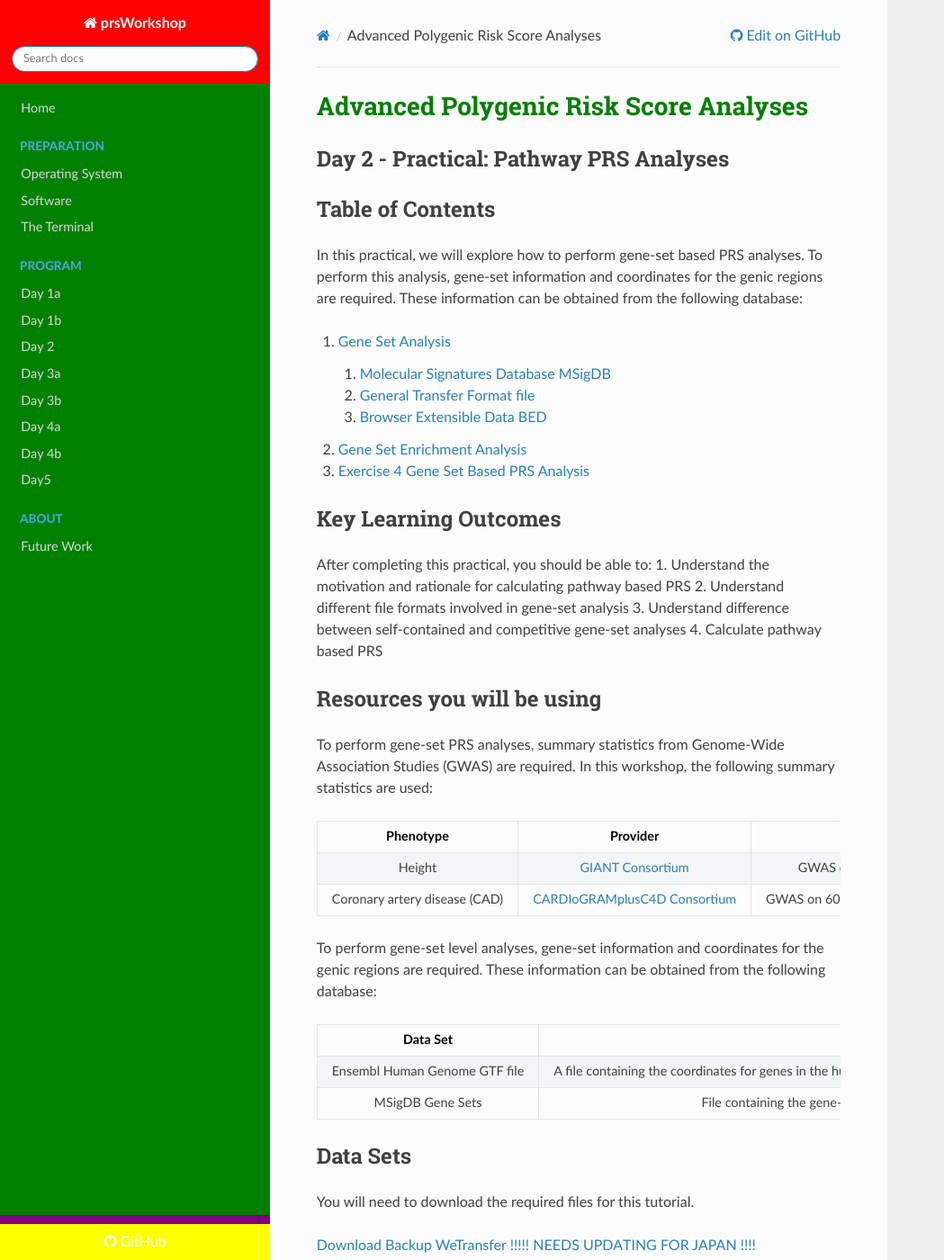
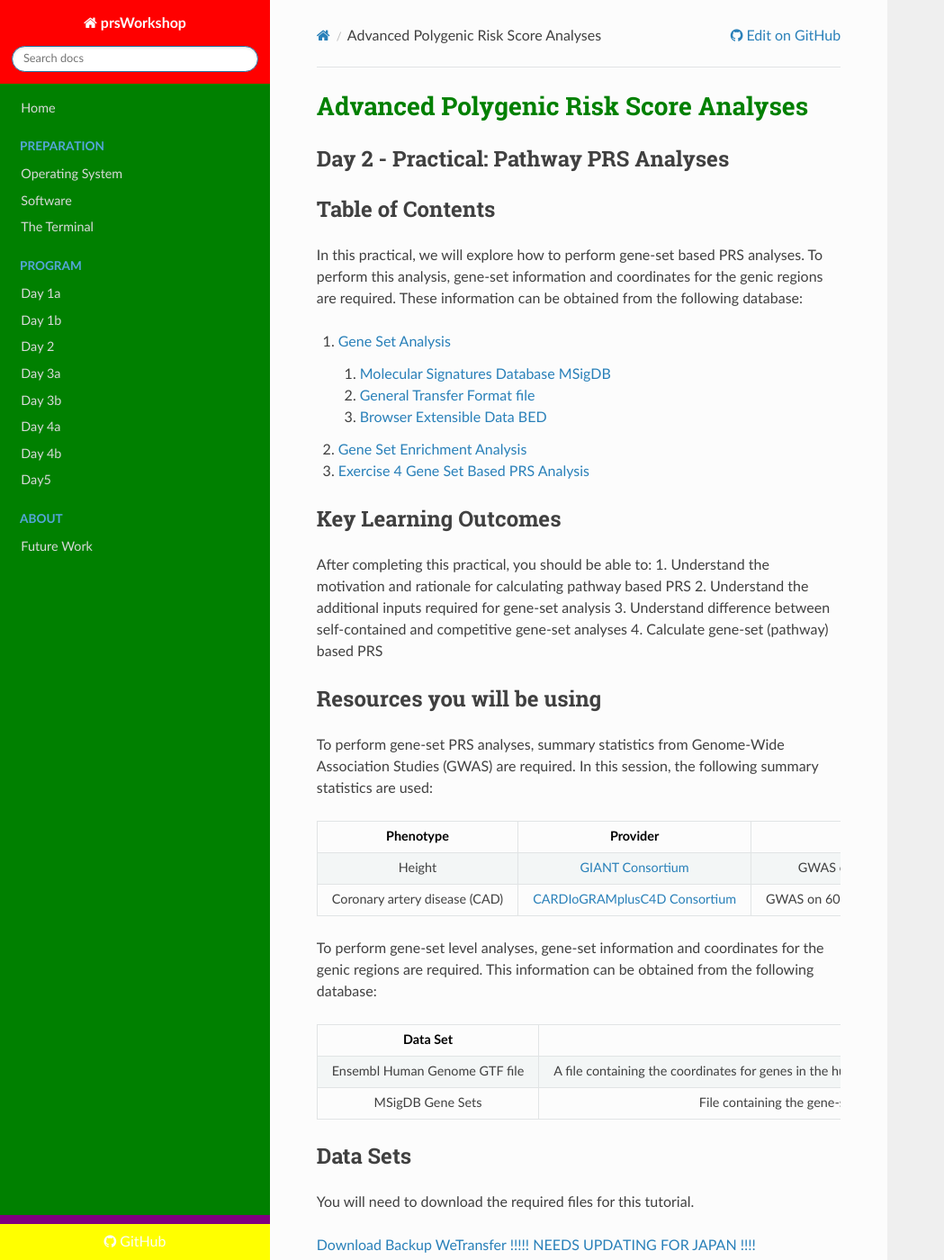
Before and after one commit to tadesouaiaia/prsWorkshop-website, an MkDocs documentation site: the page built from docs/Day2b.docx.md, in a window 1280 px wide and 1400 px high. Shown: the whole window at 90% size, without its empty margins (0-1049 px from the left). Built offline with MkDocs 1.6.1, drawn with Linux system fonts in a browser that asks for light colours; nearby versions of some CDN libraries; comment, search, counter and statistics services are not loaded; some of the changed text lies outside the part shown.

Commit message:
Update content Day2b.docx.md

```diff
--- a/docs/Day2b.docx.md
+++ b/docs/Day2b.docx.md
@@ -17,23 +17,23 @@
 ## Key Learning Outcomes
 After completing this practical, you should be able to:
   1. Understand the motivation and rationale for calculating pathway based PRS
-  2. Understand diﬀerent file formats involved in gene-set analysis
+  2. Understand the additional inputs required for gene-set analysis
   3. Understand diﬀerence between self-contained and competitive gene-set analyses
-  4. Calculate pathway based PRS
+  4. Calculate gene-set (pathway) based PRS
 
 ## Resources you will be using
-To perform gene-set PRS analyses, summary statistics from Genome-Wide Association Studies (GWAS) are required. In this workshop, the following summary statistics are used:
+To perform gene-set PRS analyses, summary statistics from Genome-Wide Association Studies (GWAS) are required. In this session, the following summary statistics are used:
 
 |**Phenotype**|**Provider**|**Description**|**Download Link**|
 |:---:|:---:|:---:|:---:|
 |Height|[GIANT Consortium](https://portals.broadinstitute.org/collaboration/giant/index.php/GIANT_consortium_data_files)|GWAS of height on 253,288 individuals| [Link](https://portals.broadinstitute.org/collaboration/giant/images/0/01/GIANT_HEIGHT_Wood_et_al_2014_publicrelease_HapMapCeuFreq.txt.gz)|
 |Coronary artery disease (CAD)|[CARDIoGRAMplusC4D Consortium](http://www.cardiogramplusc4d.org/)|GWAS on 60,801 CAD cases and 123,504 controls| [Link](http://www.cardiogramplusc4d.org/media/cardiogramplusc4d-consortium/data-downloads/cad.additive.Oct2015.pub.zip)|
 
-To perform gene-set level analyses, gene-set information and coordinates for the genic regions are required. These information can be obtained from the following database:
+To perform gene-set level analyses, gene-set information and coordinates for the genic regions are required. This information can be obtained from the following database:
 
 |**Data Set**|**Description**|**Download Link**|
 |:---:|:---:|:---:|
-|Ensembl Human Genome GTF file|A file containing the coordinates for genes in the human genome. Used by PRSice to map the SNPs onto genic regions| [Link](https://ftp.ensembl.org/pub/release-109/gtf/homo_sapiens/) |
+|Ensembl Human Genome GTF file|A file containing the coordinates for genes in the human genome. Used by PRSet to map the SNPs onto genic regions| [Link](https://ftp.ensembl.org/pub/release-109/gtf/homo_sapiens/) |
 |MSigDB Gene Sets | File containing the gene-set information. *Free registration required.*| [Download here after registration](http://software.broadinstitute.org/gsea/msigdb/download_file.jsp?filePath=/resources/msigdb/6.1/h.all.v6.1.symbols.gmt)|
 
 
@@ -84,8 +84,10 @@
 ---
 <a href="#top">[Back to Top](#table-of-contents)</a>
 
-## Gene Set Analysis
-Currently, most PRS analyses have been performed on a genome-wide scale, disregarding the underlying biological pathways. Udler et al. 2018 suggest that grouping Single Nucleotide Polymorphisms (SNPs) into biological functional groups can lead to PRS that are more relevant to clinical risk. In this practical, we will go through some common file formats for gene-set analysis and will then calculate some gene-set (or pathway) based PRS.
+## Motivation and rationale for calculating gene-sest (pathway) based PRS analysis
+Currently, most PRS analyses have been performed on a genome-wide scale, disregarding the underlying biological pathways.
+
+In this practical, we will go through some common file formats for gene-set analysis and will then calculate some gene-set (or pathway) based PRS.
 
 ### Molecular Signatures Database MSigDB
 The Molecular Signatures Database (MSigDB) oﬀers an excellent source of gene-sets, including the hallmark genes, gene-sets of diﬀerent biological processes, gene-sets of diﬀerent oncogenic signatures etc. All gene-sets from MSigDB follows the Gene Matrix Transposed file format (GMT), which consists of one line per gene-set, each containing at least 3 column of data:
```
